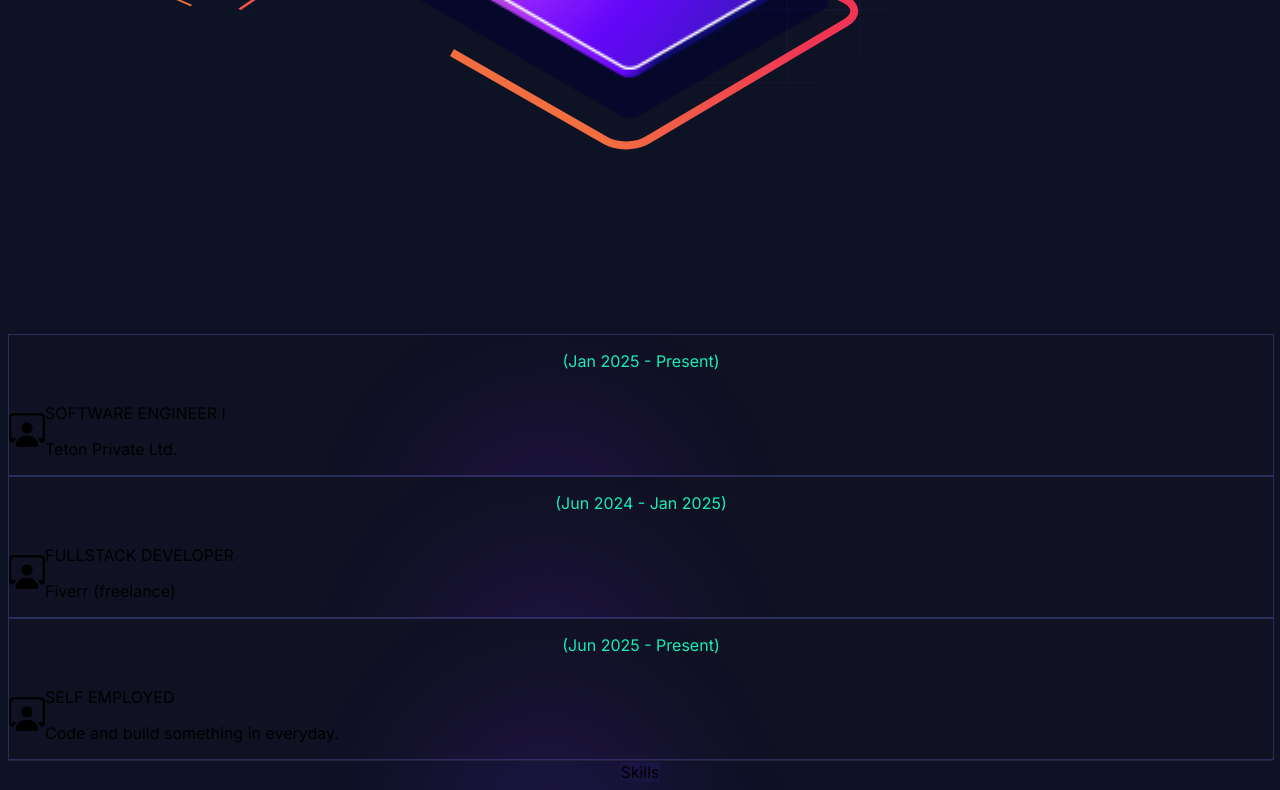
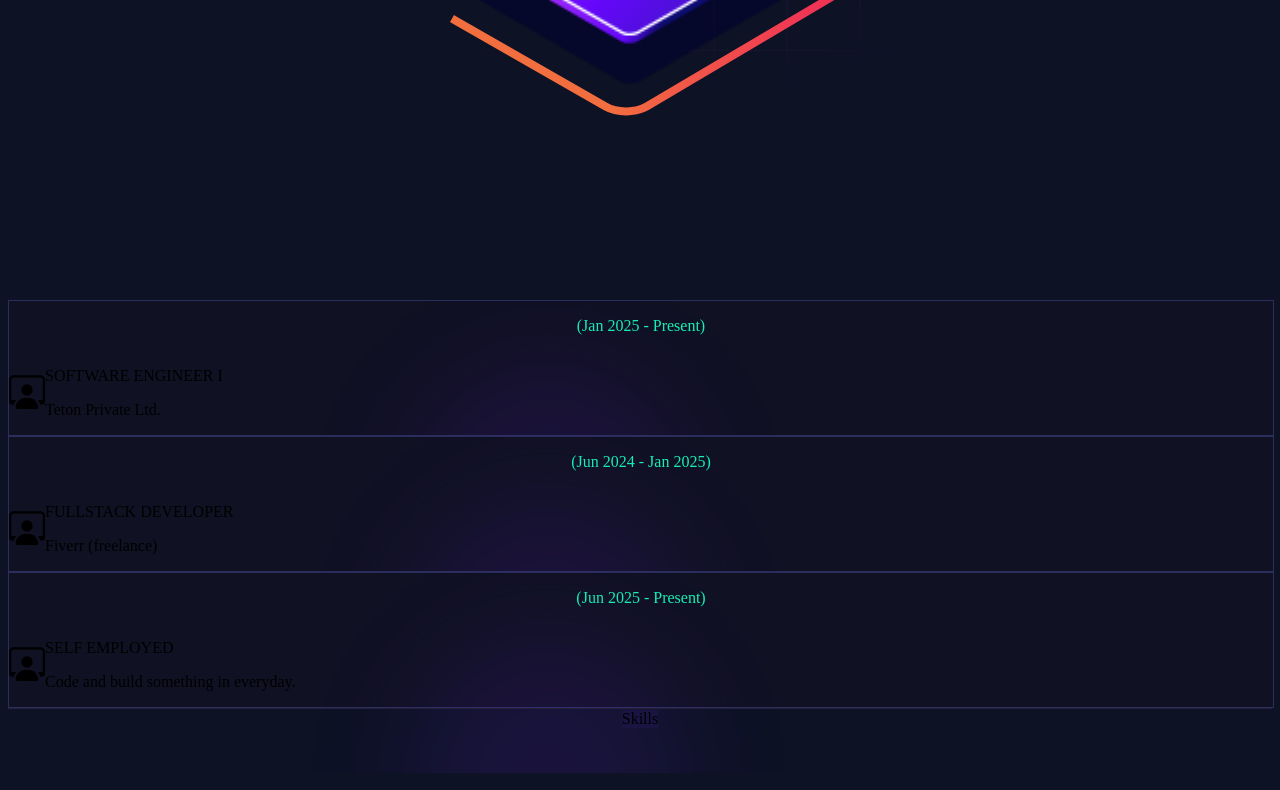
Before and after one commit to JatinxKumar/React-Responsive-Portfolio, a Next.js app: page / in a window 1280 px wide. Shown: the part 2226-3016 px from the top of the page. Built offline with nearby package versions, Linux system fonts and the light colour scheme.

Commit message:
fix: avoid remote Google Fonts during build; use system font stack

```diff
--- a/app/layout.js
+++ b/app/layout.js
@@ -1,5 +1,4 @@
 import { GoogleTagManager } from "@next/third-parties/google";
-import { Inter } from "next/font/google";
 import { ToastContainer } from "react-toastify";
 import "react-toastify/dist/ReactToastify.css";
 import Footer from "./components/footer";
@@ -7,7 +6,8 @@ import ScrollToTop from "./components/helper/scroll-to-top";
 import Navbar from "./components/navbar";
 import "./css/card.scss";
 import "./css/globals.scss";
-const inter = Inter({ subsets: ["latin"] });
+// Using system font stack to avoid remote Google Fonts fetch during build
+const inter = { className: "font-sans" };
 
 export const metadata = {
   title: "Portfolio of Jatin Kumar - Software Developer",
```
